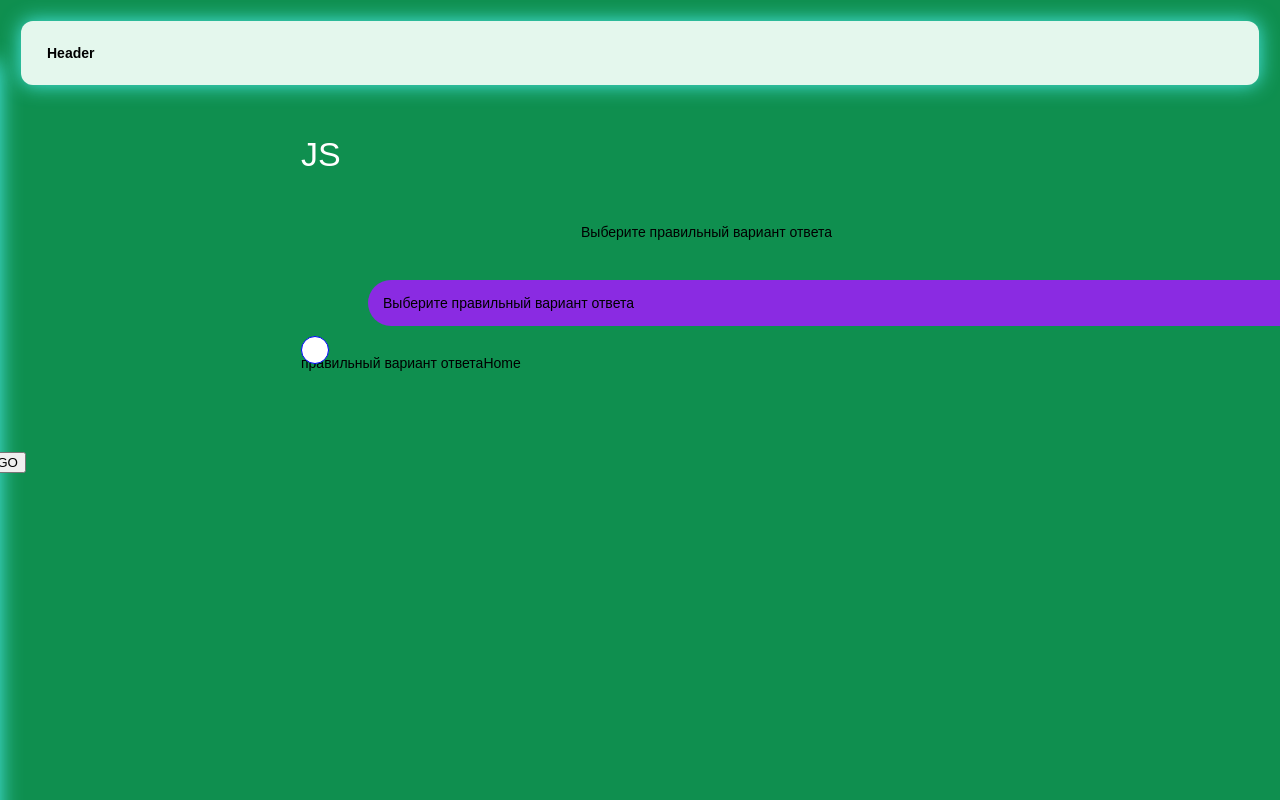
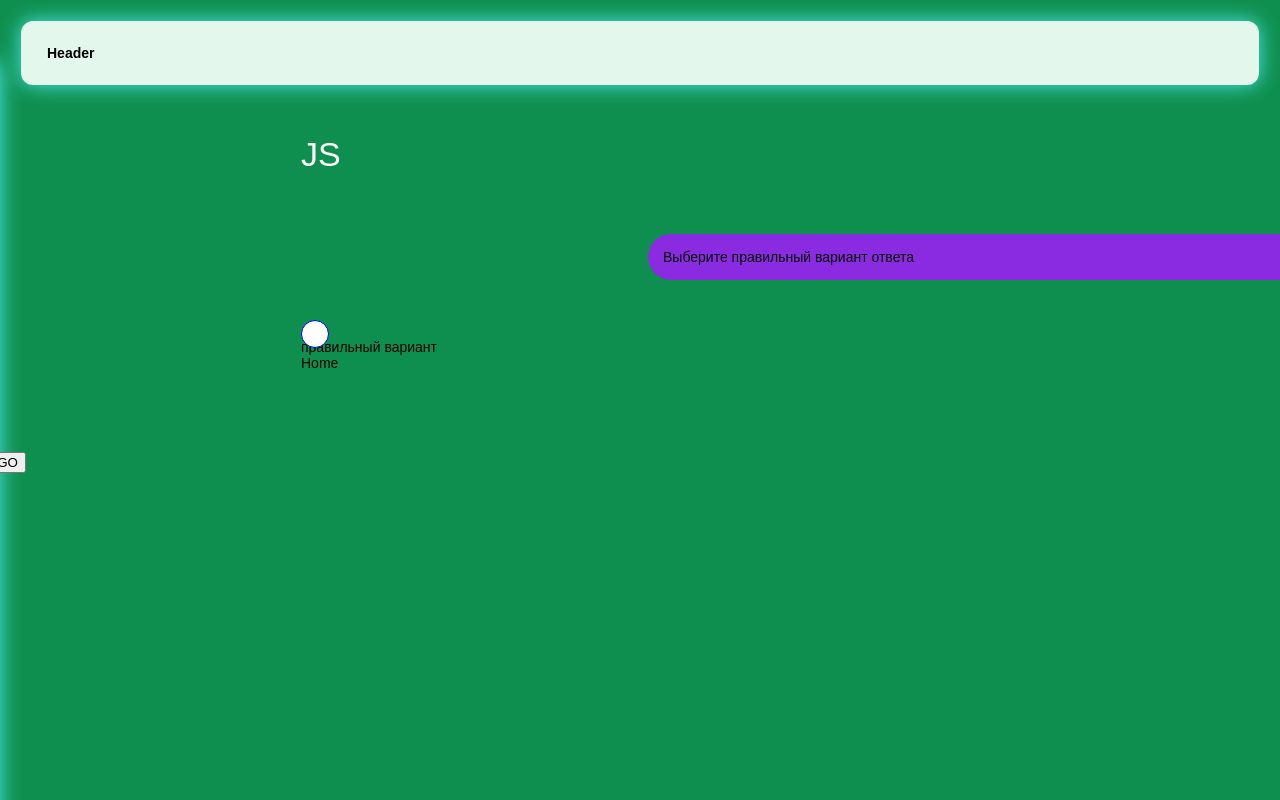
Before and after one commit to natajedi/-Questions-App, a Vue app: page /quiz_js in a window 1280 px wide. Shown: the top 800 px of the page. Built offline with nearby package versions, Linux system fonts and the light colour scheme.

Commit message:
Add files via upload

```diff
--- a/src/components/layout/Quiz_js.vue
+++ b/src/components/layout/Quiz_js.vue
@@ -1,18 +1,20 @@
 <template>
     <h1 class="heading-1">JS</h1>
     <div class="content">
-            <span>Выберите правильный вариант ответа</span>
-        </div>
+
     <div class="questions">
             <span>Выберите правильный вариант ответа</span>
         </div>
+    </div>
     <div class="round">
 <input type="checkbox">
+<input type="checkbox" data-v-3b970231="">
 <label for="checkbox"></label>
 </div>
-<span>правильный вариант ответа</span>
-
+<span>правильный вариант</span>
+<div>
     <router-link to="/">Home</router-link>
+</div>
 </template>
 
 <style>
```
